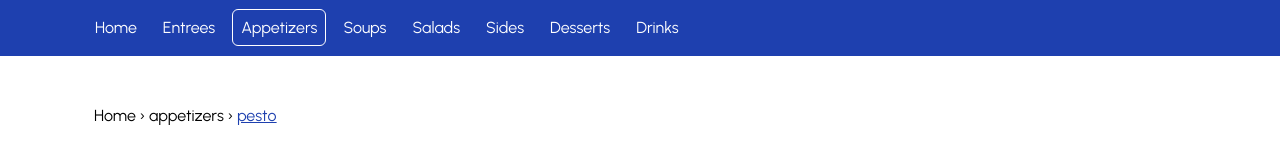
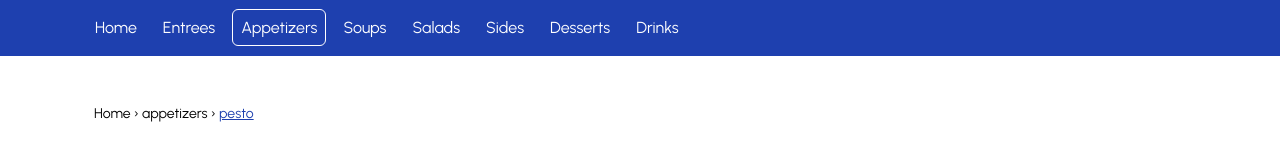
Before and after one commit to tracysgit/recipes-react-next-js, a Next.js app: page /appetizers/pesto in a window 1280 px wide. Shown: the top 154 px of the page. Built offline with nearby package versions, Linux system fonts and the light colour scheme.

Commit message:
Made breadcrumbs accessible.

```diff
--- a/src/app/[categorySlug]/[recipeSlug]/page.js
+++ b/src/app/[categorySlug]/[recipeSlug]/page.js
@@ -37,11 +37,12 @@ export default function RecipeSlugPage({ params }) {
   return (
     <>
       <Breadcrumbs homeElement={'Home'}
-          // separator={<span> | </span>}
-          separator={<span> &rsaquo; </span>}
+          separatorSymbol="&rsaquo;"
           activeClasses='text-blue-800 underline'
-          containerClasses='breadcrumbs flex mb-8 ml-1'
-          listClasses='breadcrumb-wrapper'
+          navClasses='text-sm mb-8 ml-1'
+          listWrapperClasses='block'
+          listItemClasses='inline'
+          linkClasses='hover:underline'
           capitalizeLinks={false}
       />
       <section aria-labelledby="headline-recipe" className="recipe__wrapper bg-white grid md:grid-cols-1 gap-8">
--- a/src/components/breadcrumbs/Breadcrumbs.js
+++ b/src/components/breadcrumbs/Breadcrumbs.js
@@ -5,31 +5,39 @@ import { usePathname } from 'next/navigation';
 import Link from 'next/link';
 import { capitalizeFirstLetter } from '@/lib/utils';
 
-export default function Breadcrumbs({ homeElement, separator, containerClasses, listClasses, activeClasses, capitalizeLinks }) {
+export default function Breadcrumbs({ homeElement, separatorSymbol, navClasses, listWrapperClasses, listItemClasses, linkClasses, activeClasses, capitalizeLinks }) {
   const paths = usePathname();
   const pathNames = paths.split('/').filter( path => path );
+  let separator = `<span aria-hidden="true">&nbsp;${separatorSymbol}&nbsp;</span>`;
 
   return (
     <>
-      <nav className={containerClasses} aria-label="breadcrumbs">
-        <div className={listClasses}>
-          <Link href={'/'} className="hover:underline">{homeElement}</Link>
-          {pathNames.length > 0 && separator}
+      <nav aria-label="breadcrumbs" className={`breadcrumbs ${navClasses}`}>
+        <ol className={`list-breadcrumbs ${listWrapperClasses}`}>
+          <li className={`breadcrumb ${listItemClasses}`}>
+            <Link href={'/'} className={`${linkClasses}`}>
+              {homeElement}
+            </Link>
+            {pathNames.length > 0 &&
+              <span aria-hidden="true">&nbsp;{separatorSymbol}&nbsp;</span>
+            }
+          </li>
           {pathNames.map( (link, index) => {
             let href = `/${pathNames.slice(0, index + 1).join('/')}`;
-            let itemClasses = paths === href ? `${listClasses} ${activeClasses}` : listClasses;
+            let itemClasses = paths === href ? `${linkClasses} ${activeClasses}` : linkClasses;
             let itemLink = capitalizeLinks ? link[0].toUpperCase() + link.slice(1, link.length) : link;
-
             return (
-              <React.Fragment key={index}>
-                <span className={itemClasses}>
-                    <Link href={href} className="hover:underline">{itemLink}</Link>
-                </span>
-                {pathNames.length !== index + 1 && separator}
-              </React.Fragment>
+              <li key={index} className={`breadcrumb ${listItemClasses}`}>
+                <Link href={href} className={`${itemClasses}`}>
+                  {itemLink}
+                </Link>
+                {pathNames.length !== index + 1 &&
+                  <span aria-hidden="true">&nbsp;{separatorSymbol}&nbsp;</span>
+                }
+              </li>
             );
           })}
-        </div>
+        </ol>
       </nav>
     </>
   )
```
Also changed, not shown: 1 other file (tests, documents, lock files or other folders).
